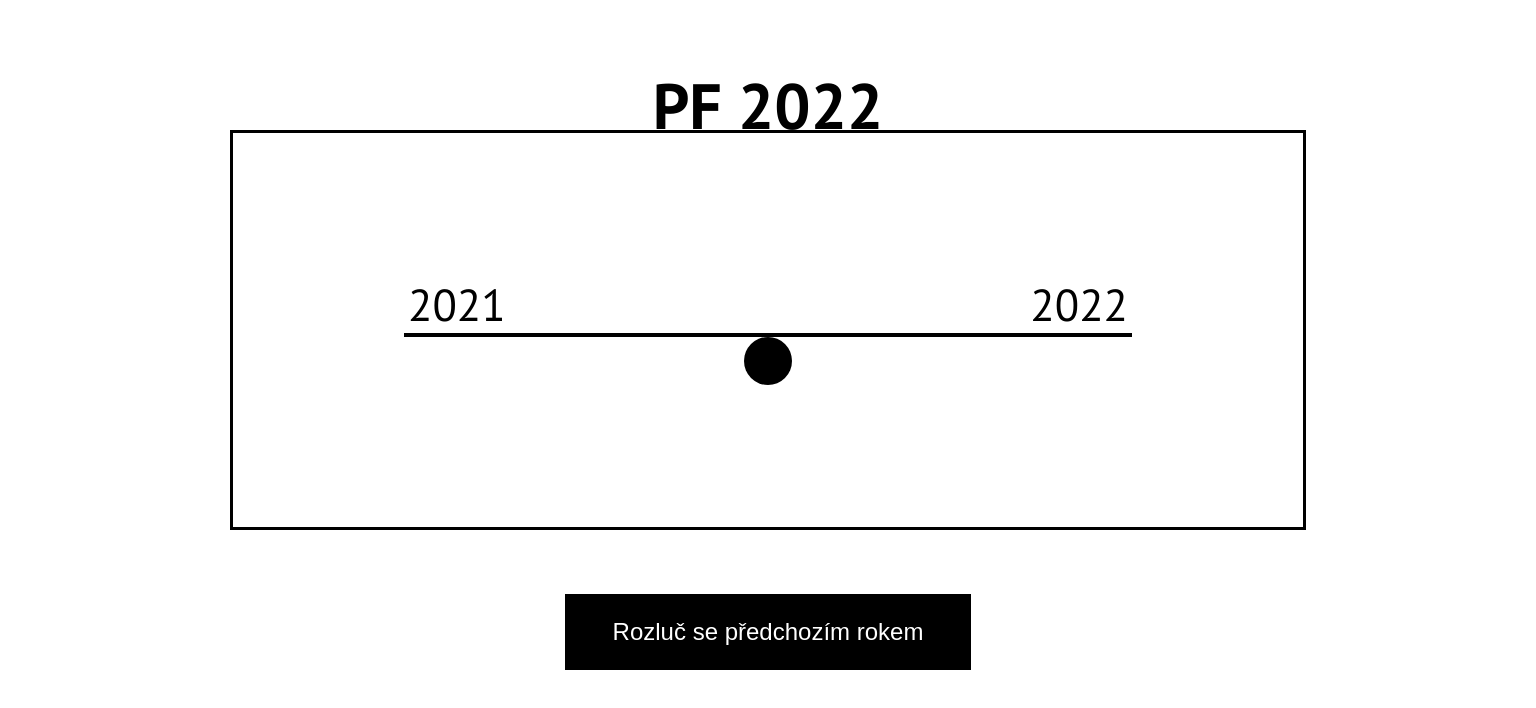
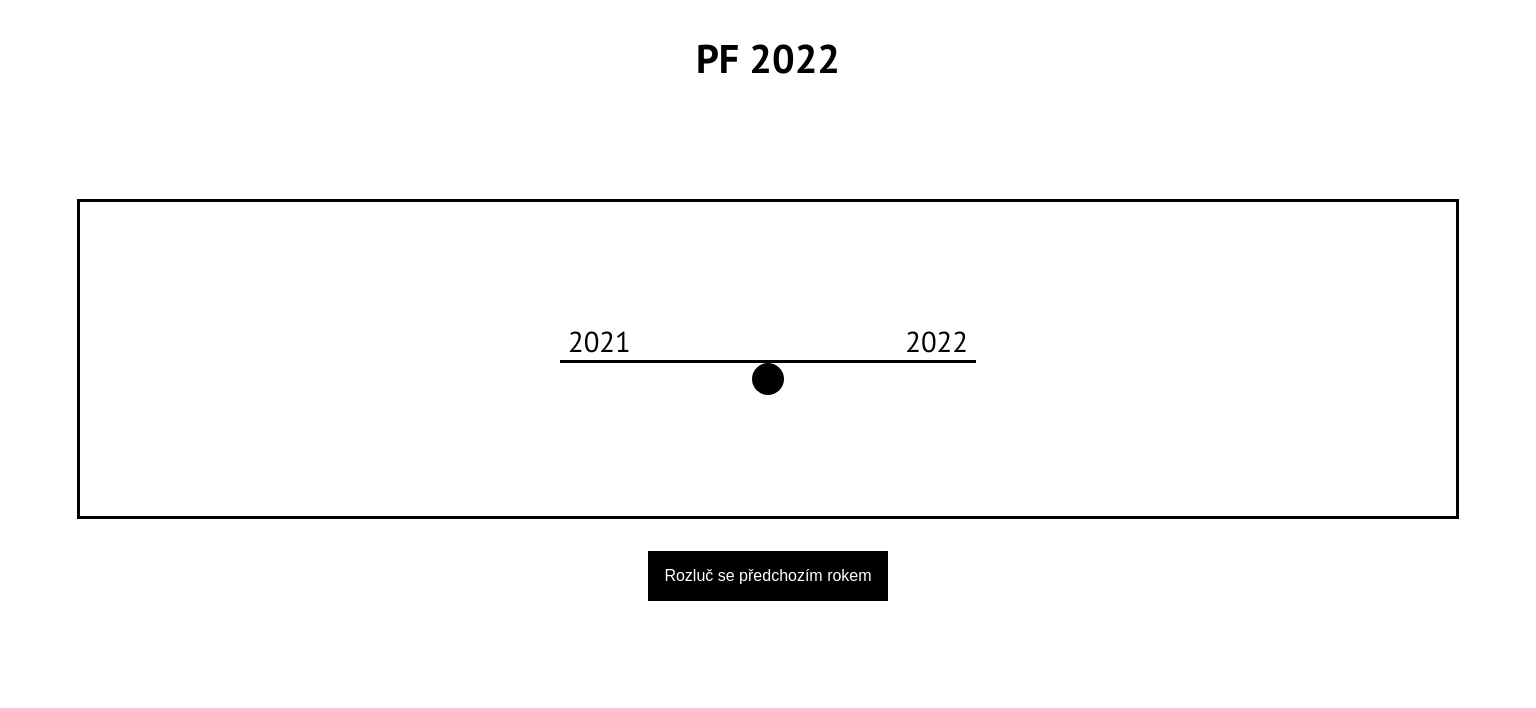
Before and after one commit to Terra42/pf-2022, a plain HTML site: page index.html in a window 1536 px wide. Drawn offline with nearby package versions, Linux system fonts and the light colour scheme.

Commit message:
Update responsivity

```diff
--- a/style.css
+++ b/style.css
@@ -20,6 +20,7 @@ h1 {
   position: absolute;
   top: 2rem;
   font-size: 2.5rem;
+  margin-bottom: 1rem;
 }
 
 .pf {
@@ -39,7 +40,7 @@ h1 {
   border: 3px solid var(--text-color);
   border-radius: var(--border-radius);
   width: 96%;
-  min-height: 50%;
+  min-height: 40%;
   display: flex;
   flex-direction: column;
   align-items: center;
@@ -194,7 +195,7 @@ h1 {
   }
 }
 
-@media screen and (min-width: 1200px) {
+@media screen and (min-width: 1600px) {
   h1 {
     font-size: 3rem;
     margin-top: 2rem;
@@ -261,31 +262,3 @@ h1 {
     }
   }
 }
-
-@media screen and (min-width: 1500px) {
-  h1 {
-    font-size: 4rem;
-  }
-
-  .container {
-    width: 70%;
-  }
-
-  .years {
-    font-size: 2.8rem;
-  }
-
-  .message {
-    bottom: -14rem;
-    padding: 2rem;
-  }
-
-  .message p:first-child {
-    font-size: 3rem;
-  }
-
-  .button {
-    margin-top: 4rem;
-    padding: 1.5rem 3rem;
-  }
-}
```
